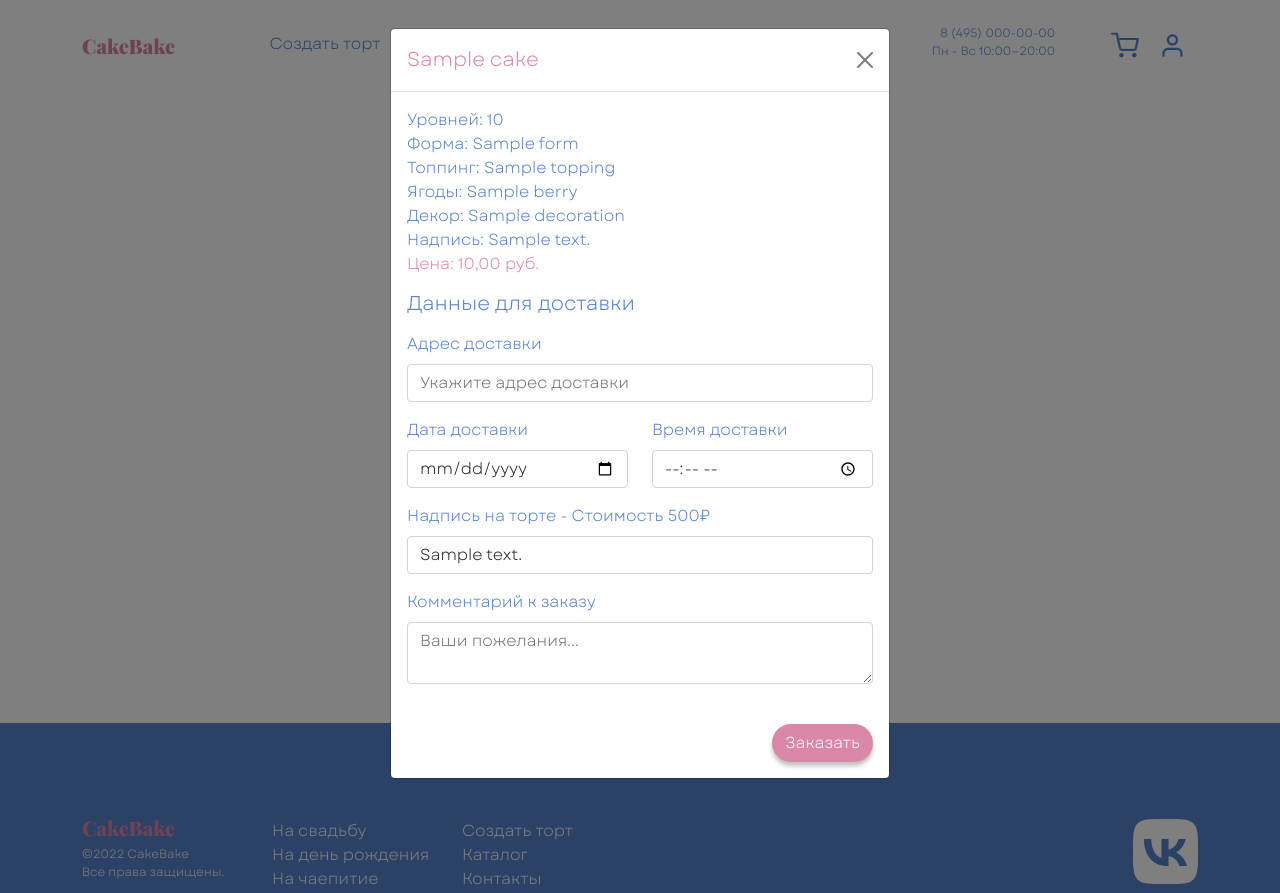
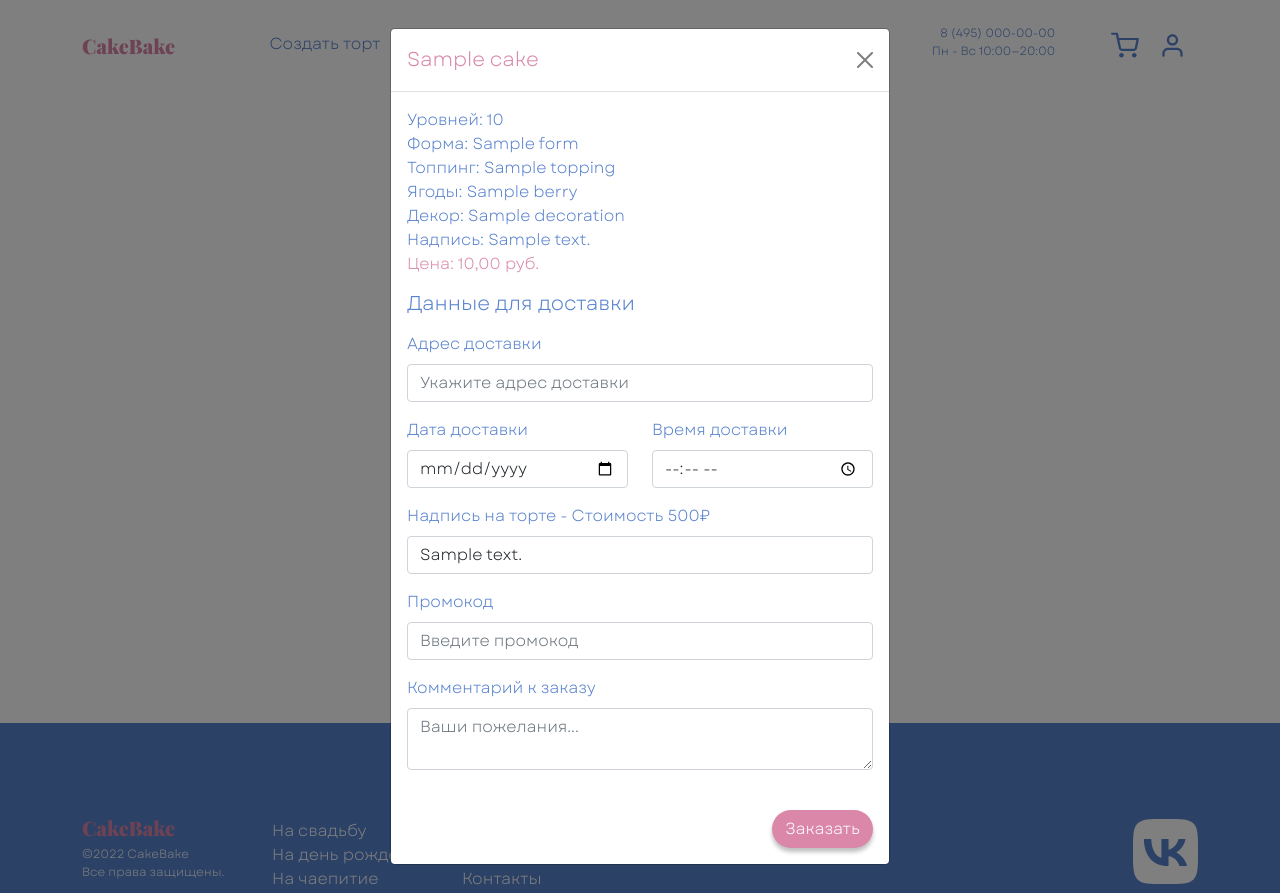
Before and after one commit to Dzima-G/BakeCake, a Django app: page /catalog/ in a window 1280 px wide, after a click that opens the changed part. Run offline with Django 5.2, Linux system fonts and the light colour scheme; tables that the repository leaves empty hold one stand-in row (values such as "Sample post"); grey boxes marked "Sample" are stand-in pictures; parts of the project's set-up code (start-up, migrations or seed data) failed here and were passed over.

Commit message:
add promocode

```diff
--- a/templates/includes/catalog_reasons.html
+++ b/templates/includes/catalog_reasons.html
@@ -58,6 +58,11 @@
                                        placeholder="Например: «С днем рождения!»" value="{{ cake.text|default:'' }}">
                             </div>
 
+                            <div class="mb-3">
+                                <label class="form-label cake_blue">Промокод</label>
+                                <input type="text" name="promo" class="form-control cake-input" placeholder="Введите промокод">
+                            </div>
+
                             <div class="mb-4">
                                 <label class="form-label cake_blue">Комментарий к заказу</label>
                                 <textarea name="order_notes" rows="2" class="form-control cake-input" placeholder="Ваши пожелания..."></textarea>
--- a/templates/includes/constructor.html
+++ b/templates/includes/constructor.html
@@ -162,6 +162,7 @@
                                name="delivery_date" required min="{{ min_date|date:'Y-m-d' }}" value="{{ min_date|date:'Y-m-d' }}">
                         <input type="time" class="form-control my-3 cake__textinput" placeholder="00:00"
                                name="delivery_time" required min="{{ min_time }}" value="{{ min_time }}">
+                        <input type="text" class="form-control my-3 cake__textinput" name="promo" placeholder="Промокод (необязательно)">
                     </div>
                 </div>
                 <div class="row mt-3">
```
Also changed, not shown: storage/admin.py, storage/migrations/0004_alter_clickcounter_token_promocode_order_promo.py (added), storage/models.py, storage/views.py.
